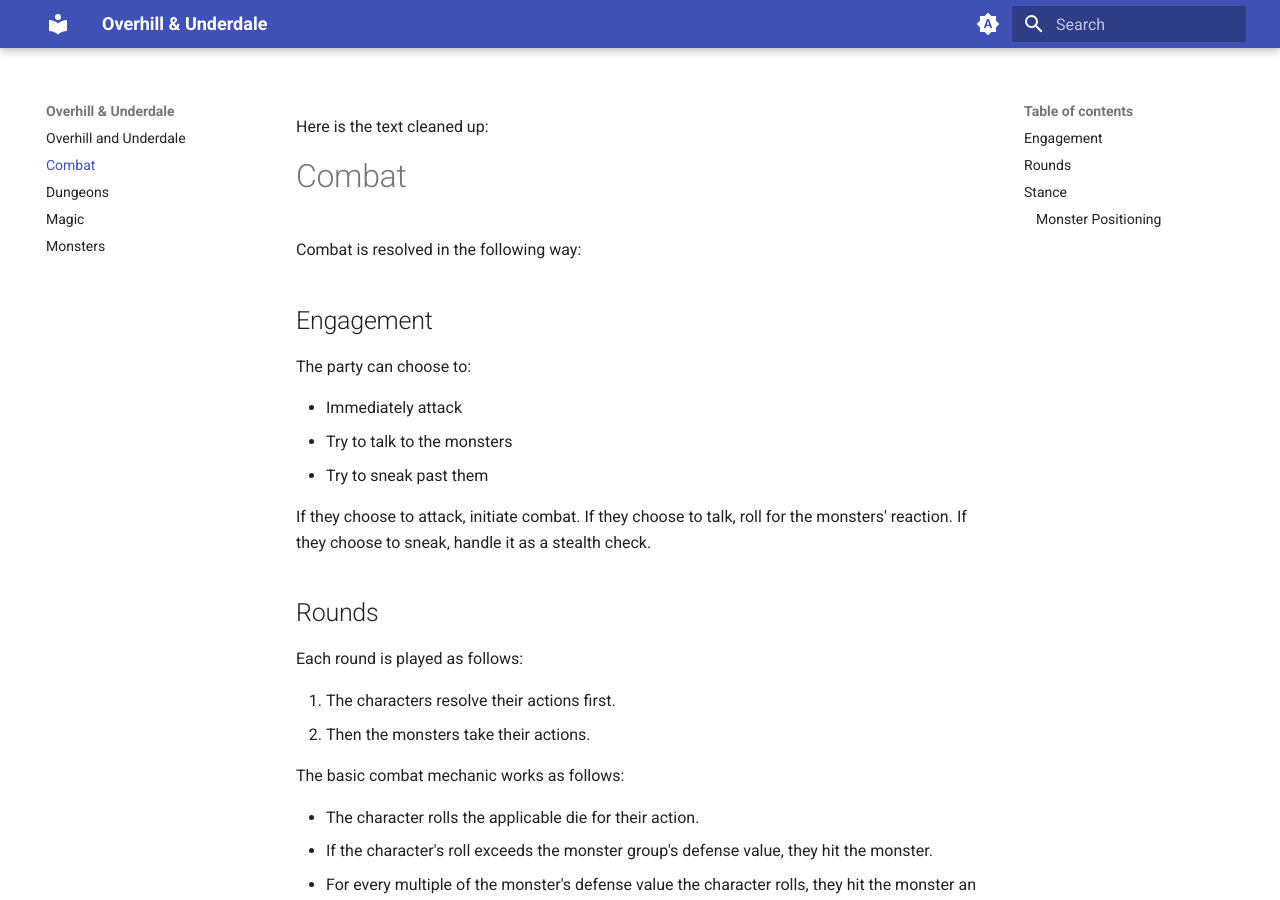
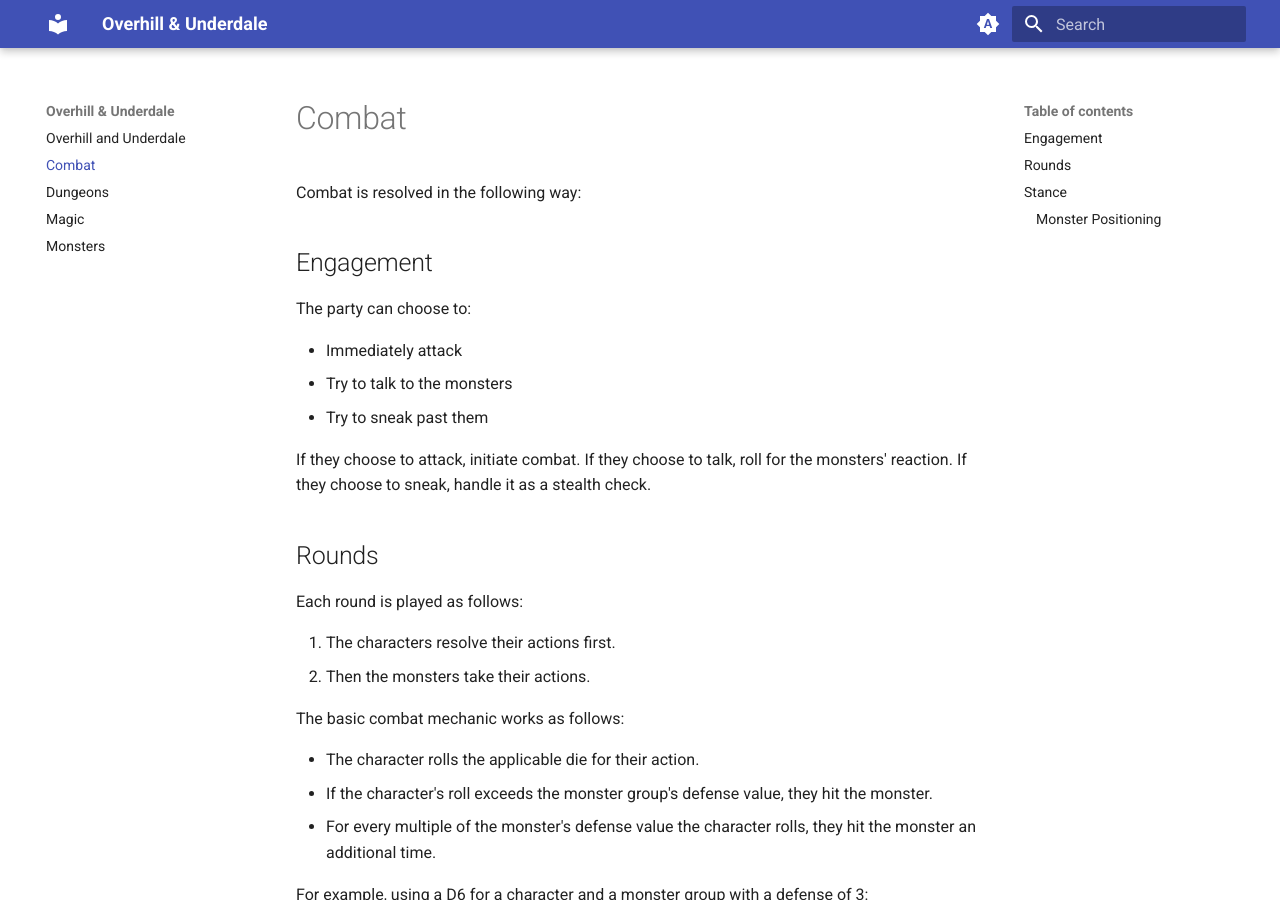
Before and after one commit to sam-phinizy/overhill-and-underdale, an MkDocs documentation site: the page built from docs/combat.md, in a window 1280 px wide and 900 px high. Built offline with MkDocs 1.6.1 and Material for MkDocs 9.7.7, drawn with Linux system fonts in a browser that asks for light colours.

Commit message:
removes unecessary text

```diff
--- a/docs/combat.md
+++ b/docs/combat.md
@@ -1,5 +1,3 @@
-Here is the text cleaned up:
-
 # Combat
 
 Combat is resolved in the following way:
```
